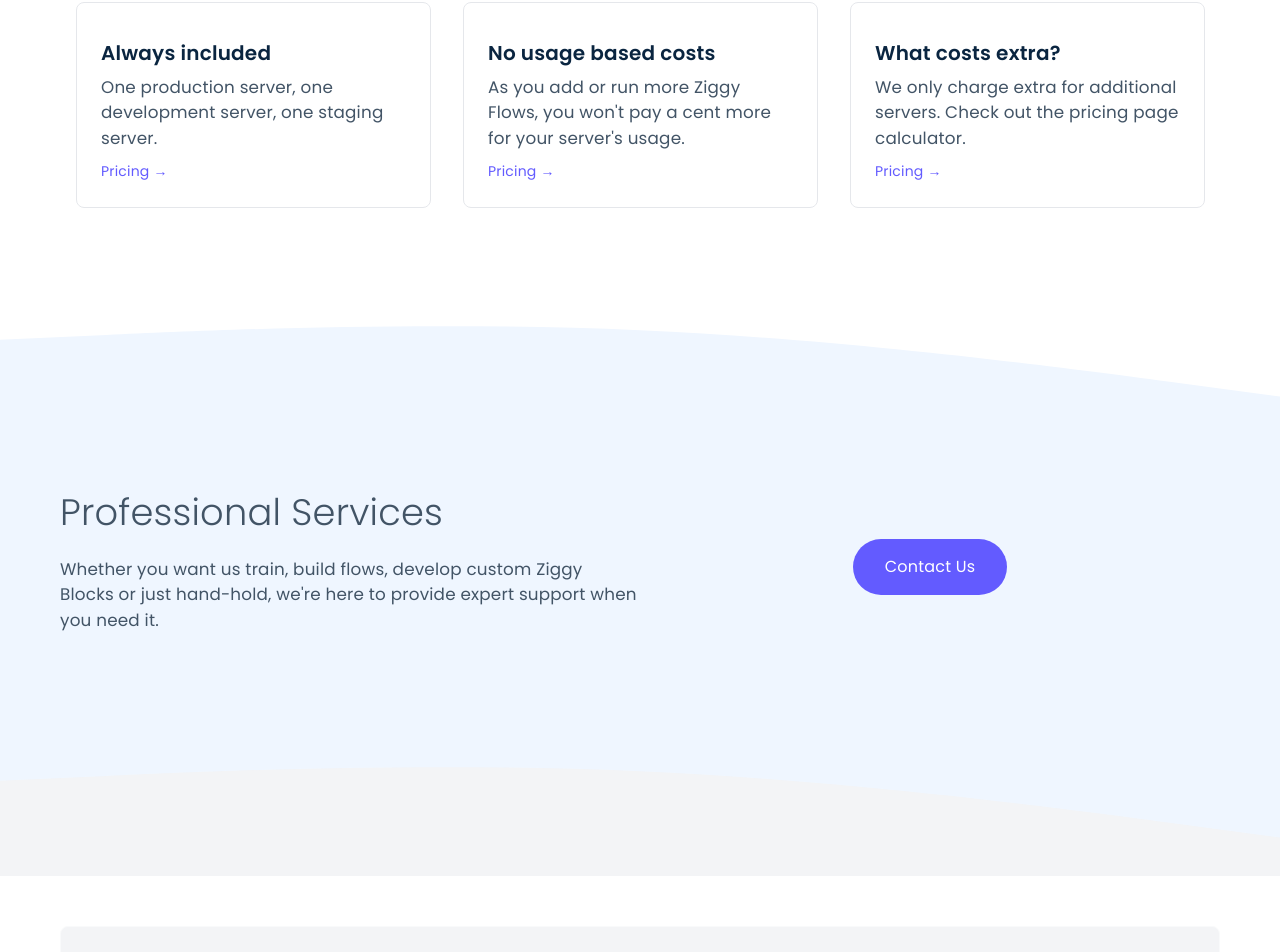
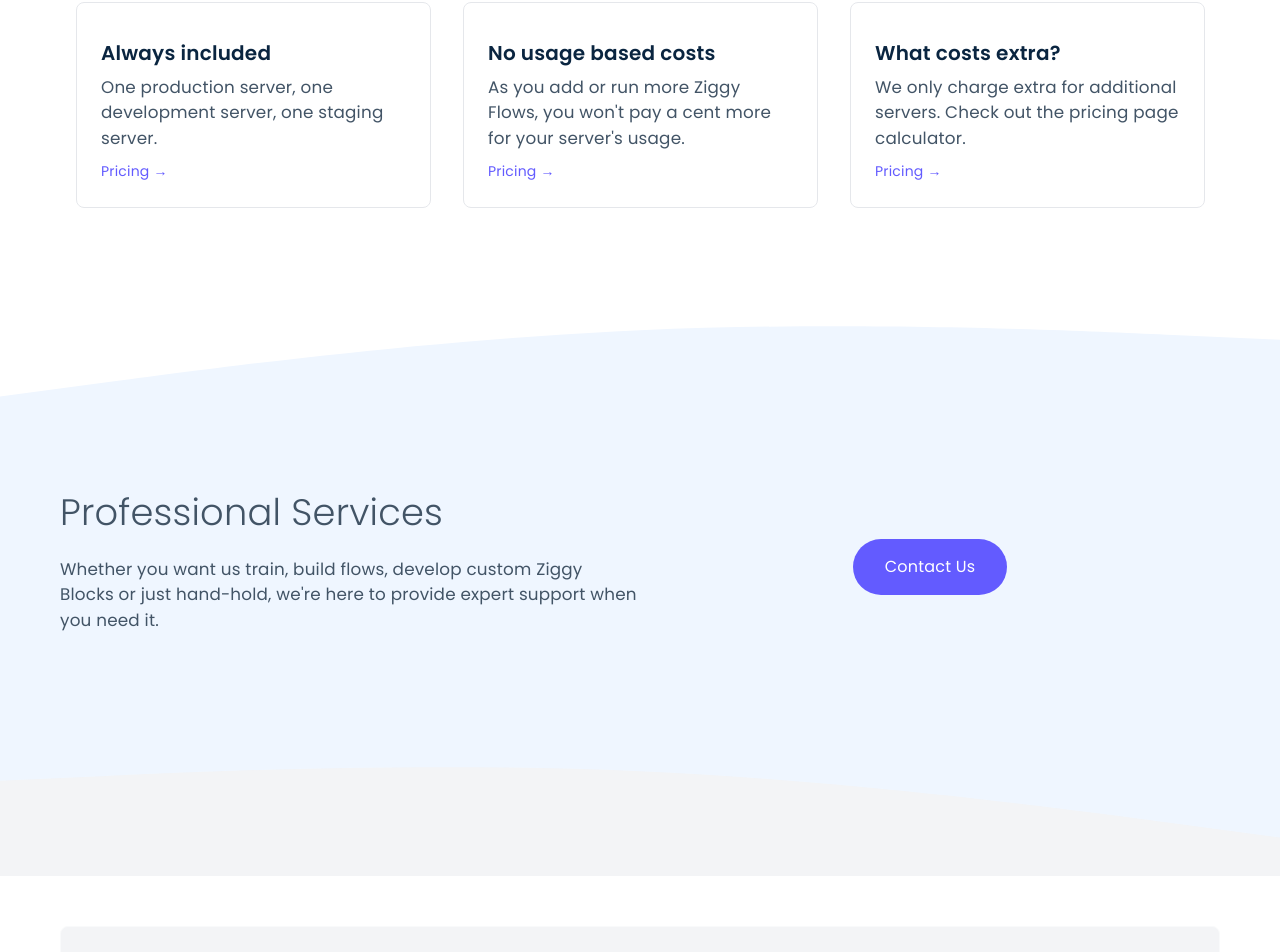
Before and after one commit to fmay/ziggy-site-new, a Next.js app: page / in a window 1280 px wide. Shown: the part 4032-4984 px from the top of the page. Built offline with nearby package versions, Linux system fonts and the light colour scheme.

Commit message:
wavy 0.7 invert

```diff
--- a/src/app/page.tsx
+++ b/src/app/page.tsx
@@ -20,7 +20,7 @@
         <CustomizationHome />
       </PageSection>
 
-      <PageSection bgColor="white" waveToColor="pale-blue">
+      <PageSection bgColor="white" waveToColor="pale-blue" waveInvert>
         <HomePricing />
       </PageSection>
 
--- a/src/components/ui/page-wrappers/PageSection.tsx
+++ b/src/components/ui/page-wrappers/PageSection.tsx
@@ -44,7 +44,7 @@
   return (
     <div id={id || ''} className={`${styles.pageSection} ${bgColor}`}>
       {waveToColor && (
-        <Wavy fromColor={bgColor} toColor={waveToColor}>
+        <Wavy fromColor={bgColor} toColor={waveToColor} waveInvert={waveInvert}>
           <div className={styles.container}>{children}</div>
         </Wavy>
       )}
--- a/src/components/ui/page-wrappers/Wavy.tsx
+++ b/src/components/ui/page-wrappers/Wavy.tsx
@@ -19,7 +19,11 @@
   return (
     <div className={`w-full flex flex-col`} style={{ backgroundColor: fromCol }}>
       {children}
-      <svg className="w-full mt-[-7vw]" viewBox="0 0 1440 300">
+      <svg
+        className="w-full mt-[-7vw]"
+        viewBox="0 0 1440 300"
+        style={{ transform: waveInvert ? 'scaleX(-1)' : undefined }}
+      >
         <path
           fill={toCol}
           d="M0,192L120,186.7C240,181,480,171,720,181.3C960,192,1200,224,1320,240L1440,256V320H0Z"></path>
```
